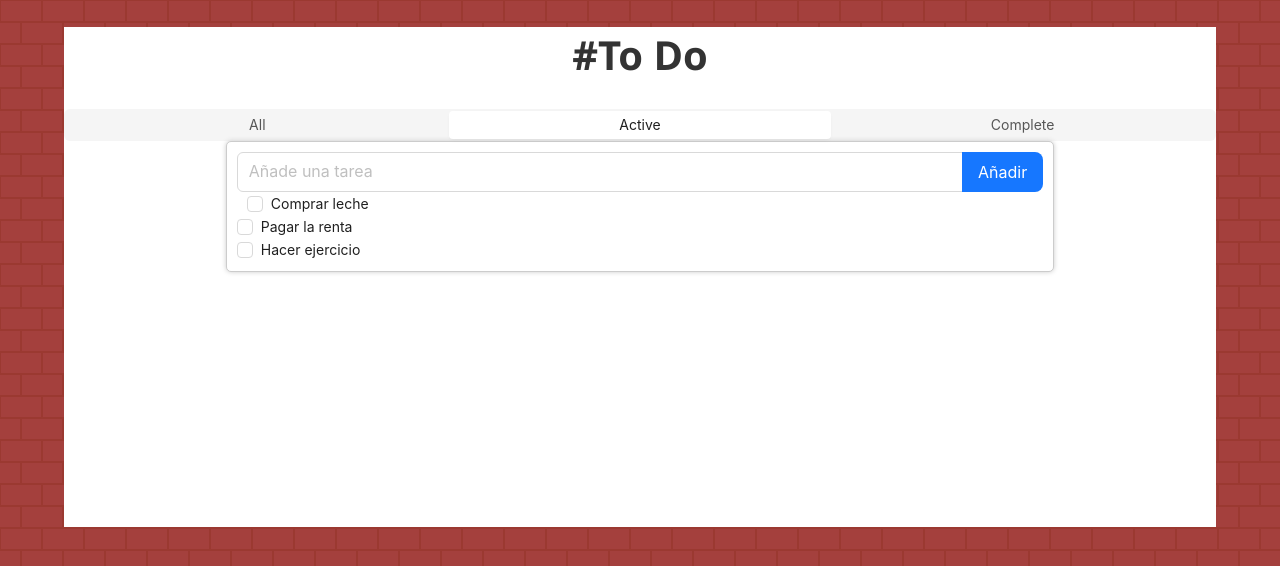
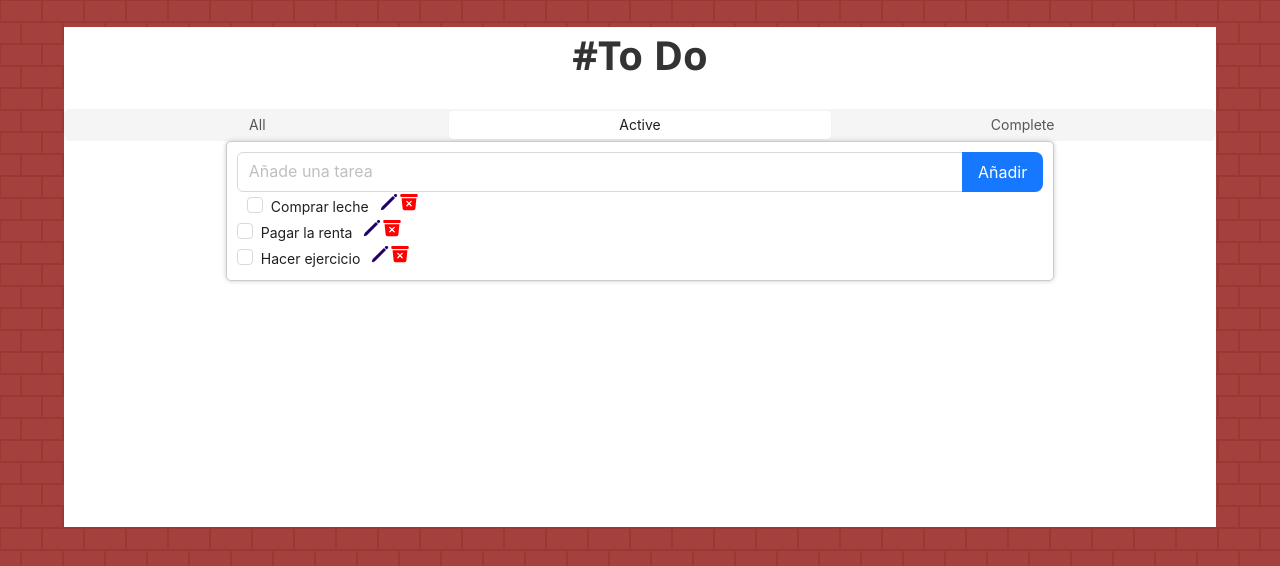
Before and after one commit to pipetboy2001/To-Do-app, a React (Create React App) app: page / in a window 1280 px wide. Both pictures are taken after a click on the label "Active". Shown: the top 566 px of the page. Built offline with nearby package versions, Linux system fonts and the light colour scheme.

Commit message:
Feature: Eliminar una tarea

```diff
--- a/package.json
+++ b/package.json
@@ -11,6 +11,7 @@
     "react": "^18.2.0",
     "react-bootstrap": "^2.7.0",
     "react-dom": "^18.2.0",
+    "react-icons": "^4.7.1",
     "react-scripts": "5.0.1",
     "web-vitals": "^2.1.4"
   },
--- a/src/Components/Funciones/Active.js
+++ b/src/Components/Funciones/Active.js
@@ -1,7 +1,11 @@
 import { React, useState } from 'react';
+import '../../Styles/Funciones.css'
 import tasks from '../../JSON/Task.json'; // archivo JSON con las tareas
+//icons
+import { IoTrashBin } from "react-icons/io5";
+import { IoPencil } from "react-icons/io5";
+//Ant impor
 import { Checkbox } from 'antd';
-import '../../Styles/Funciones.css'
 import { Input } from 'antd';
 const { Search } = Input;
 
@@ -46,6 +50,10 @@ function Active() {
     //Que el atributo sea active
     const activeTasks = tasks.filter(task => task.status === "active");
 
+    // función para eliminar una tarea
+    const deleteTask = (index) => {
+        tasks.splice(index, 1);
+    };
 
     return (
         <div className='Lista'>
@@ -61,6 +69,10 @@ function Active() {
                     style={task.status === "complete" ? { textDecoration: "line-through" } : {}}
                 >
                     {task.description}
+                    <div className="icon-container">
+                        <IoPencil className='pencil' />
+                        <IoTrashBin className='trash' onClick={() => deleteTask(index)} />
+                    </div>
                 </Checkbox>
             ))}
 
--- a/src/Components/Funciones/All.js
+++ b/src/Components/Funciones/All.js
@@ -1,7 +1,12 @@
 import { React, useState } from 'react';
+import '../../Styles/Funciones.css'
 import tasks from '../../JSON/Task.json'; // archivo JSON con las tareas
+//icons
+import { IoTrashBin } from "react-icons/io5";
+import { IoPencil } from "react-icons/io5";
+
+//Ant impor
 import { Checkbox } from 'antd';
-import '../../Styles/Funciones.css'
 import { Input } from 'antd';
 const { Search } = Input;
 
@@ -43,6 +48,11 @@ function All() {
         }
     };
 
+    // función para eliminar una tarea
+    const deleteTask = (index) => {
+        tasks.splice(index, 1);
+    };
+
     return (
         <div className='Lista'>
             {/* Añadir un input para agregar task */}
@@ -56,6 +66,11 @@ function All() {
                     style={task.status === "complete" ? { textDecoration: "line-through" } : {}}
                 >
                     {task.description}
+                    <div className="icon-container">
+                        <IoPencil className='pencil'/>
+                        <IoTrashBin className='trash' onClick={() => deleteTask(index)} />
+
+                    </div>
                 </Checkbox>
             ))}
         </div>
--- a/src/Components/Funciones/Complete.js
+++ b/src/Components/Funciones/Complete.js
@@ -1,7 +1,12 @@
-import { React} from 'react';
+import { React } from 'react';
+import '../../Styles/Funciones.css'
 import tasks from '../../JSON/Task.json'; // archivo JSON con las tareas
+//icons
+import { IoTrashBin } from "react-icons/io5";
+import { IoPencil } from "react-icons/io5";
+
+//Ant impor
 import { Checkbox } from 'antd';
-import '../../Styles/Funciones.css'
 
 function Complete() {
     // función para cambiar el estado de una tarea
@@ -19,6 +24,10 @@ function Complete() {
     //Que el atributo sea Complete
     const completeTasks = tasks.filter(task => task.status === "complete");
 
+    // función para eliminar una tarea
+    const deleteTask = (index) => {
+        tasks.splice(index, 1);
+    };
 
     return (
         <div className='Lista'>
@@ -27,10 +36,14 @@ function Complete() {
                 <Checkbox
                     className='Checkbox'
                     key={task.id}
-                    defaultChecked={task.status === "complete"}
+                    checked={task.status === "complete"}
                     onChange={(e) => changeStatus(e, index)}
                     style={task.status === "complete" ? { textDecoration: "line-through" } : {}}>
                     {task.description}
+                    <div className="icon-container">
+                        <IoPencil className='pencil' />
+                        <IoTrashBin className='trash' onClick={() => deleteTask(index)} />
+                    </div>
                 </Checkbox>
             ))}
 
--- a/src/Styles/Funciones.css
+++ b/src/Styles/Funciones.css
@@ -6,10 +6,29 @@
     margin: 0 auto;
     padding: 10px;
     width: 70%;
+    display: flex;
+    flex-direction: column
 }
 
 .Checkbox{
     margin: 0 10px;
-    /* colocar en columnas*/
-    width: 50%;
 }
+
+.icon-container {
+    display: inline-block;
+    position: relative;
+    margin: 0 10px;
+    text-align: right;
+}
+
+.pencil{
+    color: rgb(33, 0, 104);
+    font-size: 20px;
+    cursor: pointer;
+}
+
+.trash{
+    color: rgb(255, 0, 0);
+    font-size: 20px;
+    cursor: pointer;
+}
```
Also changed, not shown: 1 other file (tests, documents, lock files or other folders).
